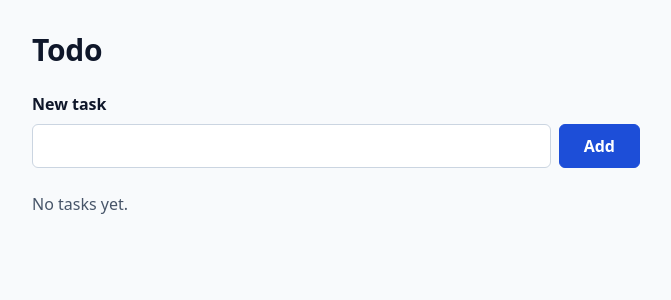
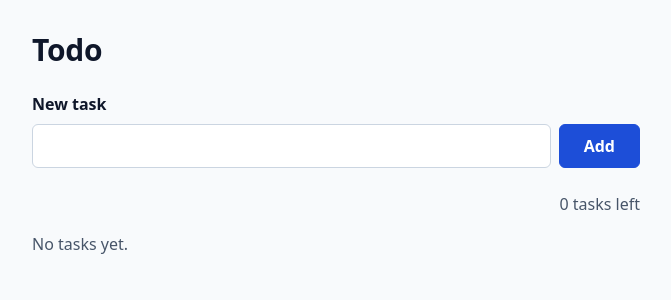
Before and after one commit to RomkaLTU/cobble-demo, a React (Vite) app: page / in a window 1280 px wide. Shown: the top 300 px of the page, without its empty margins (304-975 px from the left). Built offline with nearby package versions, Linux system fonts and the light colour scheme.

Commit message:
feat: add the list toolbar with the always-visible open-task count
Refs: COD-3641

```diff
--- a/src/App.tsx
+++ b/src/App.tsx
@@ -1,7 +1,8 @@
 import { useEffect, useState } from 'react'
+import ListToolbar from './components/ListToolbar'
 import NewTaskForm from './components/NewTaskForm'
 import TaskList from './components/TaskList'
-import { STORAGE_KEY, addTask, loadTasks, removeTask, saveTasks, toggleTask, type Task } from './store'
+import { STORAGE_KEY, addTask, countOpen, loadTasks, removeTask, saveTasks, toggleTask, type Task } from './store'
 
 export default function App() {
   const [tasks, setTasks] = useState<Task[]>(() => loadTasks(localStorage))
@@ -37,6 +38,7 @@ export default function App() {
     <main>
       <h1>Todo</h1>
       <NewTaskForm onAdd={handleAdd} />
+      <ListToolbar openCount={countOpen(tasks)} />
       <TaskList tasks={tasks} onToggle={handleToggle} onRemove={handleRemove} />
     </main>
   )
--- /dev/null
+++ b/src/components/ListToolbar.tsx
@@ -0,0 +1,11 @@
+type Props = { openCount: number }
+
+export default function ListToolbar({ openCount }: Props) {
+  return (
+    <div className="toolbar">
+      <p className="toolbar__count" aria-live="polite">
+        {openCount} {openCount === 1 ? 'task' : 'tasks'} left
+      </p>
+    </div>
+  )
+}
--- a/src/store.ts
+++ b/src/store.ts
@@ -30,3 +30,7 @@ export function toggleTask(tasks: Task[], id: string): Task[] {
   if (!tasks.some((task) => task.id === id)) return tasks
   return tasks.map((task) => (task.id === id ? { ...task, done: !task.done } : task))
 }
+
+export function countOpen(tasks: Task[]): number {
+  return tasks.filter((task) => !task.done).length
+}
--- a/src/styles.css
+++ b/src/styles.css
@@ -97,6 +97,20 @@ h1 {
   outline-offset: 2px;
 }
 
+.toolbar {
+  display: flex;
+  flex-wrap: wrap;
+  align-items: center;
+  gap: var(--space-2);
+  margin-bottom: var(--space-3);
+}
+
+.toolbar__count {
+  margin: 0;
+  margin-inline-start: auto;
+  color: var(--color-muted);
+}
+
 .task-list {
   margin: 0;
   padding: 0;
```
Also changed, not shown: 1 other file (tests, documents, lock files or other folders).
